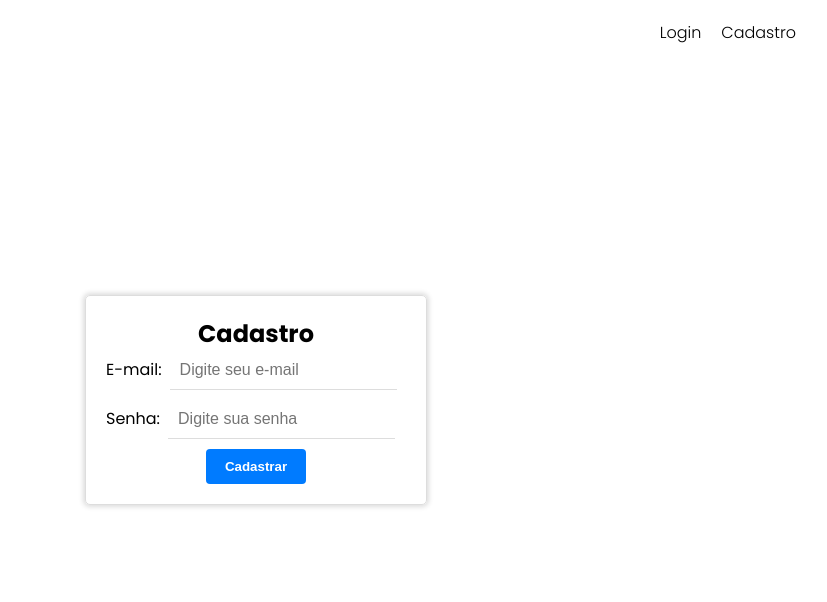
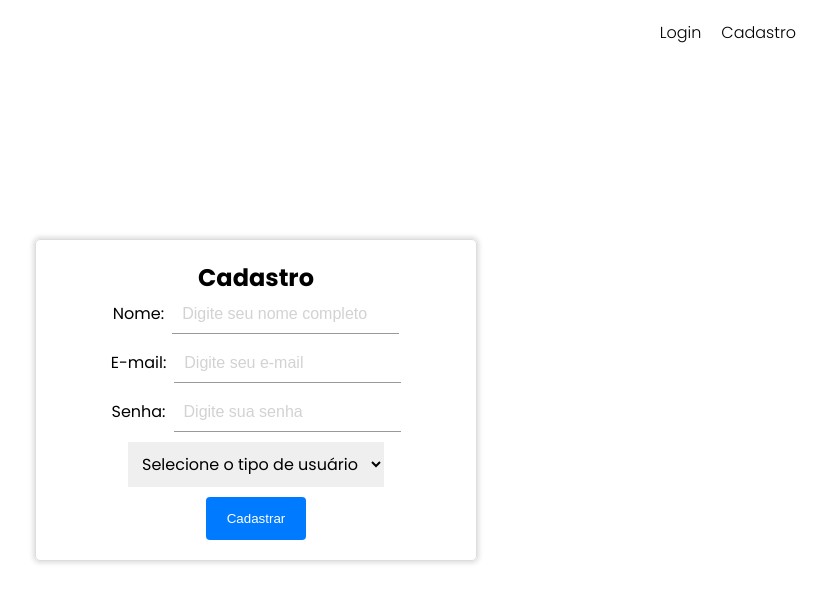
Before and after one commit to JuliaYuki/Project-PureTrip365, a React (Vite) app: page /register in a window 1280 px wide. Shown: the top 602 px of the page, without its empty margins (384-1211 px from the left). Built offline with nearby package versions, Linux system fonts and the light colour scheme.

Commit message:
Implementando formulário com nome completo, e-mail, senha, tipo de usuário.

```diff
--- a/src/components/RegisterForm/RegisterForm.css
+++ b/src/components/RegisterForm/RegisterForm.css
@@ -1,10 +1,9 @@
-@import url("https://fonts.googleapis.com/css2?family=Poppins:ital,wght@0,100;0,200;0,300;0,400;0,500;0,600;0,700;0,800;0,900;1,100;1,200;1,300;1,400;1,500;1,600;1,700;1,800;1,900&display=swap");
-
 .form {
   display: flex;
   flex-direction: column;
+  align-items: center;
   gap: 10px;
-  width: 300px;
+  width: 400px;
 }
 
 .input {
@@ -12,19 +11,28 @@
   font-size: 16px;
   border: none;
   transition: border-bottom 0.3s ease;
-  border-bottom: 1px solid #ddd;
+  border-bottom: 1px solid rgba(133, 133, 133, 0.836);
   outline: none;
 }
 
+.input::placeholder {
+  color: rgba(105, 105, 105, 0.301);
+}
+
+select.input {
+  border: none;
+  font-family: "Poppins", sans-serif;
+}
+
 .button {
-  padding: 10px;
+  padding: 14px;
   background-color: #007bff;
   color: white;
   border: none;
   cursor: pointer;
   transition: background-color 0.3s ease;
   border-radius: 4px;
-  font-weight: 600;
+  font-weight: 400;
   width: 100px;
   align-self: center;
 }
--- a/src/components/RegisterForm/RegisterForm.jsx
+++ b/src/components/RegisterForm/RegisterForm.jsx
@@ -23,7 +23,12 @@ export default function RegisterForm() {
       return;
     }
 
-    users.push({ email: data.email, password: data.password });
+    users.push({
+      name: data.name,
+      email: data.email,
+      password: data.password,
+      role: data.role,
+    });
     localStorage.setItem("users", JSON.stringify(users));
 
     alert("Usuário cadastrado com sucesso!");
@@ -34,6 +39,19 @@ export default function RegisterForm() {
   return (
     <>
       <form onSubmit={handleSubmit(onSubmit)} className="form">
+        <div>
+          <label htmlFor="text">Nome:</label>
+          <input
+            type="text"
+            placeholder="Digite seu nome completo"
+            {...register("name", {
+              required: "Nome completo obrigatório",
+            })}
+            className="input"
+          />
+          {errors.name && <span className="error">{errors.name.message}</span>}
+        </div>
+
         <div>
           <label htmlFor="email">E-mail:</label>
           <input
@@ -72,6 +90,18 @@ export default function RegisterForm() {
           )}
         </div>
 
+        <div>
+          <select
+            {...register("role", { required: "Selecione o tipo de usuário" })}
+            className="input"
+          >
+            <option value={""}>Selecione o tipo de usuário</option>
+            <option value={"Administrador"}>Administrador</option>
+            <option value={"Usuário"}>Usuário</option>
+          </select>
+          {errors.role && <span className="error">{errors.role.message}</span>}
+        </div>
+
         <button type="submit" className="button">
           Cadastrar
         </button>
--- a/src/index.css
+++ b/src/index.css
@@ -1,3 +1,5 @@
+@import url("https://fonts.googleapis.com/css2?family=Poppins:ital,wght@0,100;0,200;0,300;0,400;0,500;0,600;0,700;0,800;0,900;1,100;1,200;1,300;1,400;1,500;1,600;1,700;1,800;1,900&display=swap");
+
 * {
   margin: 0;
   padding: 0;
@@ -10,7 +12,7 @@ body {
   display: grid;
   justify-content: center;
   align-items: center;
-  margin: 0 auto;
+  /* margin: 0 auto; */
 }
 
 ul {
```
